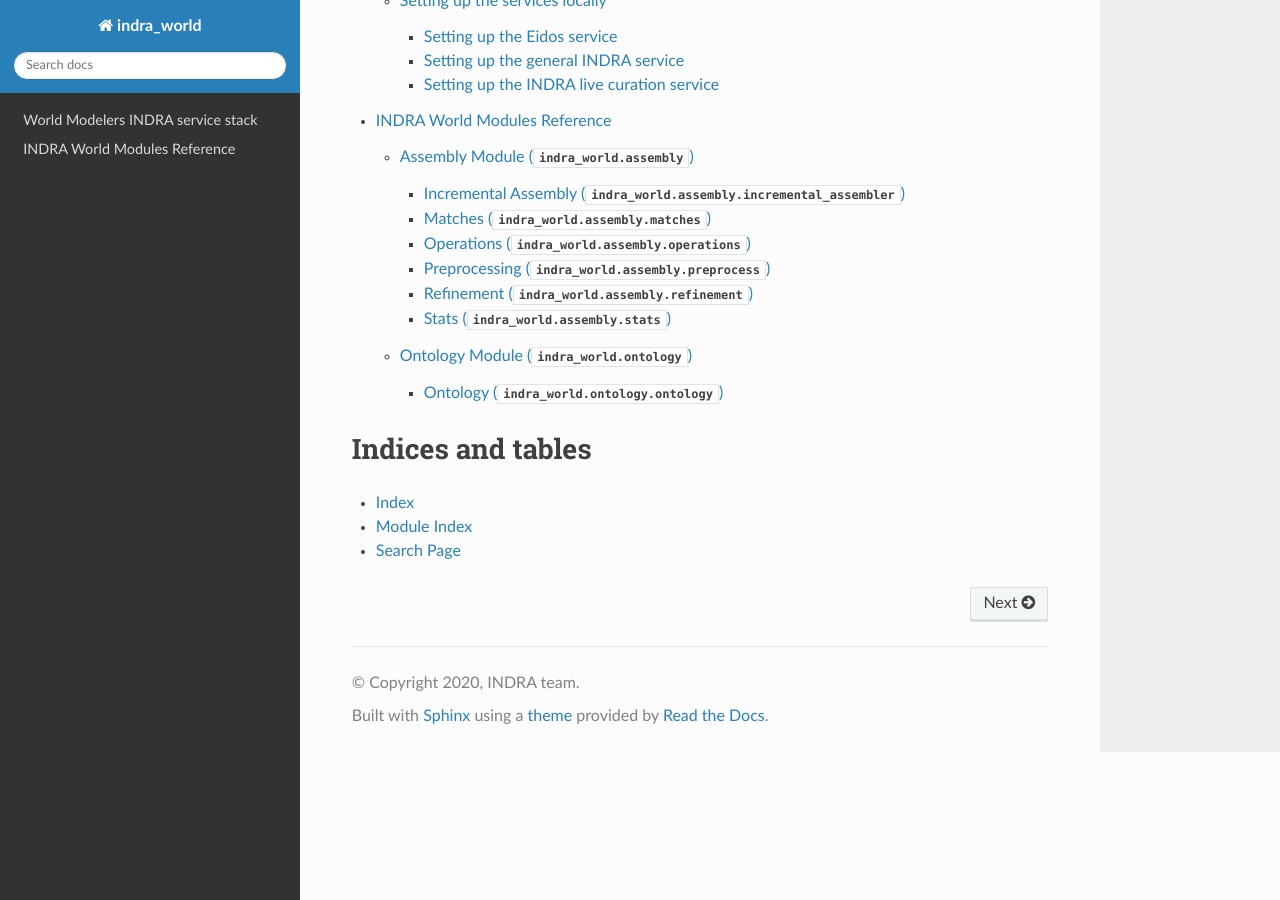
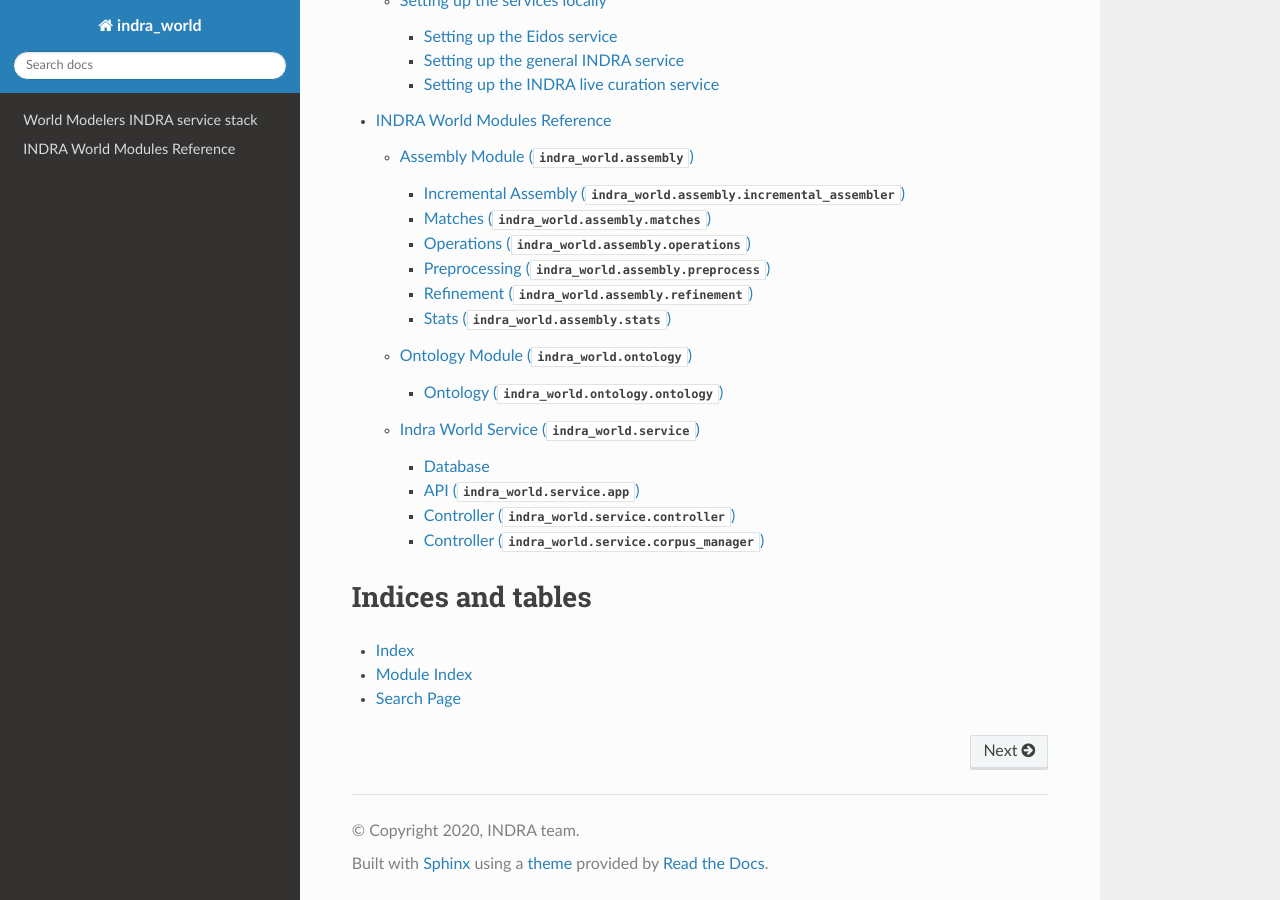
Before and after one commit to gyorilab/indra_world, a Sphinx documentation site: the page built from doc/index.rst, in a window 1280 px wide and 900 px high, scrolled down 543 px. Built offline with Sphinx 7.4.7 and the Read the Docs theme 2.0.0, drawn with Linux system fonts in a browser that asks for light colours.

Commit message:
Add service module

```diff
--- a/doc/modules/index.rst
+++ b/doc/modules/index.rst
@@ -8,3 +8,4 @@ INDRA World Modules Reference
 
    assembly/index
    ontology/index
+   service/index
--- /dev/null
+++ b/doc/modules/service/index.rst
@@ -0,0 +1,35 @@
+Indra World Service (:py:mod:`indra_world.service`)
+===================================================
+
+_Note:_ This is the documentation of the codebase use in the INDRA World
+service. Documentation of the service API can be found
+`here <http://wm.indra.bio/>`_.
+
+.. automodule:: indra_world.service
+    :members:
+
+Database
+--------
+
+.. toctree::
+   :maxdepth: 3
+
+   db/index
+
+API (:py:mod:`indra_world.service.app`)
+---------------------------------------
+
+.. automodule:: indra_world.service.app
+    :members:
+
+Controller (:py:mod:`indra_world.service.controller`)
+-----------------------------------------------------
+
+.. automodule:: indra_world.service.controller
+    :members:
+
+Controller (:py:mod:`indra_world.service.corpus_manager`)
+---------------------------------------------------------
+
+.. automodule:: indra_world.service.corpus_manager
+    :members:
```
